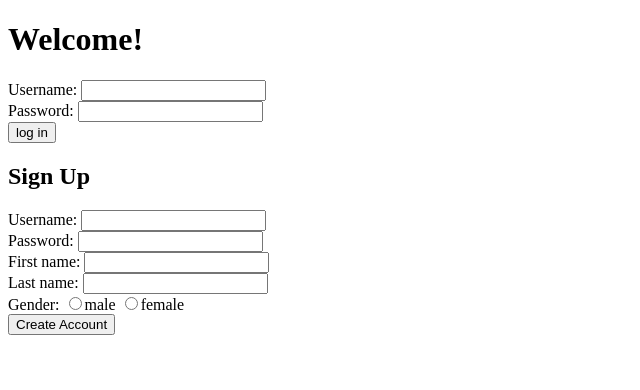
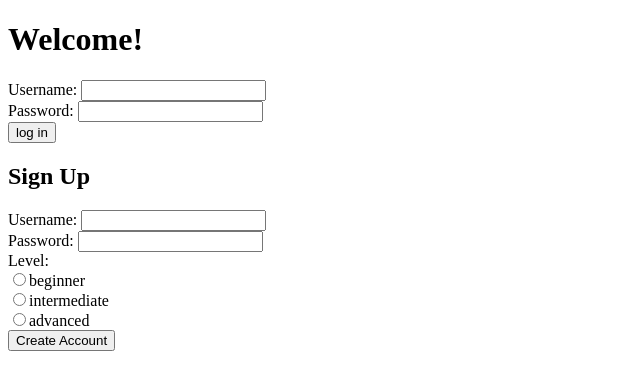
Before and after one commit to whitbit/Chalked, a Flask app: page / in a window 1280 px wide. Shown: the top 390 px of the page, without its empty margins (0-640 px from the left). Run offline with Flask 2, Linux system fonts and the light colour scheme.

Commit message:
updated user model and registration form removed name added climb level

```diff
--- a/model.py
+++ b/model.py
@@ -10,9 +10,8 @@ class User(db.Model):
     user_id = db.Column(db.Integer, primary_key=True, autoincrement=True)
     username = db.Column(db.String(30), nullable=False, unique=True)
     pw = db.Column(db.String(30), nullable=False)
-    first_name = db.Column(db.String(30))
-    last_name = db.Column(db.String(30))
-    gender = db.Column(db.String(30))
+    climb_level = db.Column(db.String(30))
+
 
     def getUserPoints(self):
         """Calculates points accrued based on completed climbs."""
--- a/server.py
+++ b/server.py
@@ -54,9 +54,7 @@ def register_user():
 
     username = request.form.get('username')
     password = request.form.get('password')
-    first_name = request.form.get('first_name')
-    last_name = request.form.get('last_name')
-    gender = request.form.get('gender')
+    level = request.form.get('level')
 
     user = User.query.filter_by(username=username).first()
 
@@ -66,9 +64,8 @@ def register_user():
     else:
         user = User(username=username,
                     pw=password,
-                    first_name=first_name,
-                    last_name=last_name,
-                    gender=gender)
+                    climb_level=level,
+                    last_name=last_name)
 
         db.session.add(user)
 
@@ -107,7 +104,7 @@ def logs_off_session():
     flash('logged out successfully')
     return redirect('/')
 
-
+# use password decorator
 @app.route('/dashboard')
 def renders_user_dashboard():
     """Displays user dashboard."""
@@ -257,16 +254,17 @@ def renders_user_journal_info():
                                                     route.v_grade,
                                                     climb.rating,
                                                     climb.notes,
-                                                    climb.completed,
-                                                    route.latitude,
-                                                    route.longitude)
+                                                    climb.completed)
         log_info['map'][climb.review_id] = { 'coordinates': {'lat': route.latitude, 'lng': route.longitude},
                                              'info_window': (date, route.name, route.v_grade, route.state, route.area, photo, route.url, route.latitude, route.longitude) }
 
 
     return jsonify(log_info)
 
+@app.route('/user-map')
+def renders_user_map():
 
+    return render_template('user_map.html')
 
 
 if __name__ == '__main__':
--- a/static/user_dashboard.js
+++ b/static/user_dashboard.js
@@ -23,7 +23,6 @@ function showAreas(results) {
     var areas = results.areas;
 
     $('#area').empty();
-    // $('#route').empty();
 
     $.each(areas, function(index, area) {
         $('#area').append('<option value=' + area + '>' + area + '</option>');
--- a/templates/homepage.html
+++ b/templates/homepage.html
@@ -23,17 +23,10 @@
         <input type='password' name='password' required>
     </label><br>
 
-    <label>First name:
-        <input type='text' name='first_name' required>
-    </label><br>
-
-    <label>Last name:
-        <input type='text' name='last_name' required>
-    </label><br>
-
-    <label>Gender:
-        <input type='radio' name='gender' value='male' required>male
-        <input type='radio' name='gender' value='female' required>female<br>
+    <label>Level:<br>
+        <input type='radio' name='level' value='beginner' required>beginner<br>
+        <input type='radio' name='level' value='intermediate' required>intermediate<br>
+        <input type='radio' name='level' value='advanced' required>advanced<br>
     </label>
 
     <input type='submit' value='Create Account'>
```
Also changed, not shown: templates/dashboard.html (+3 -4 lines).
